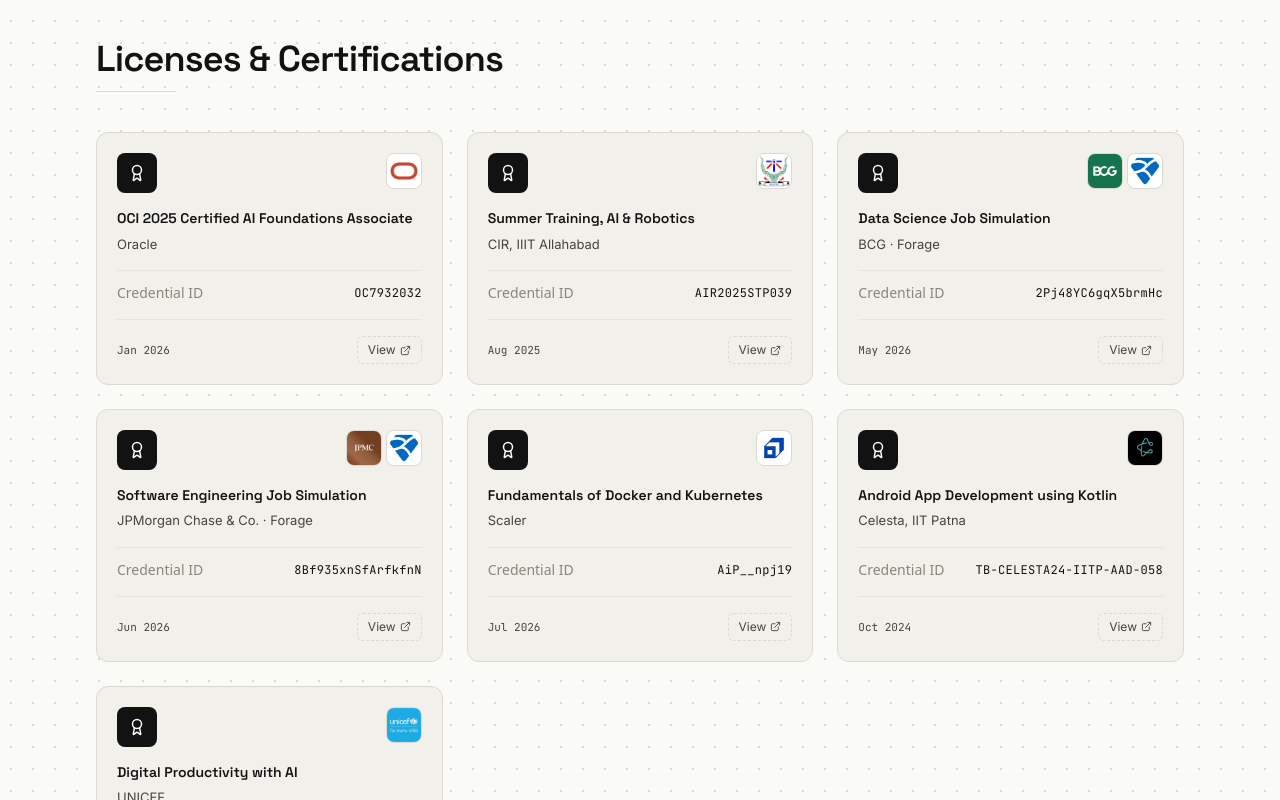
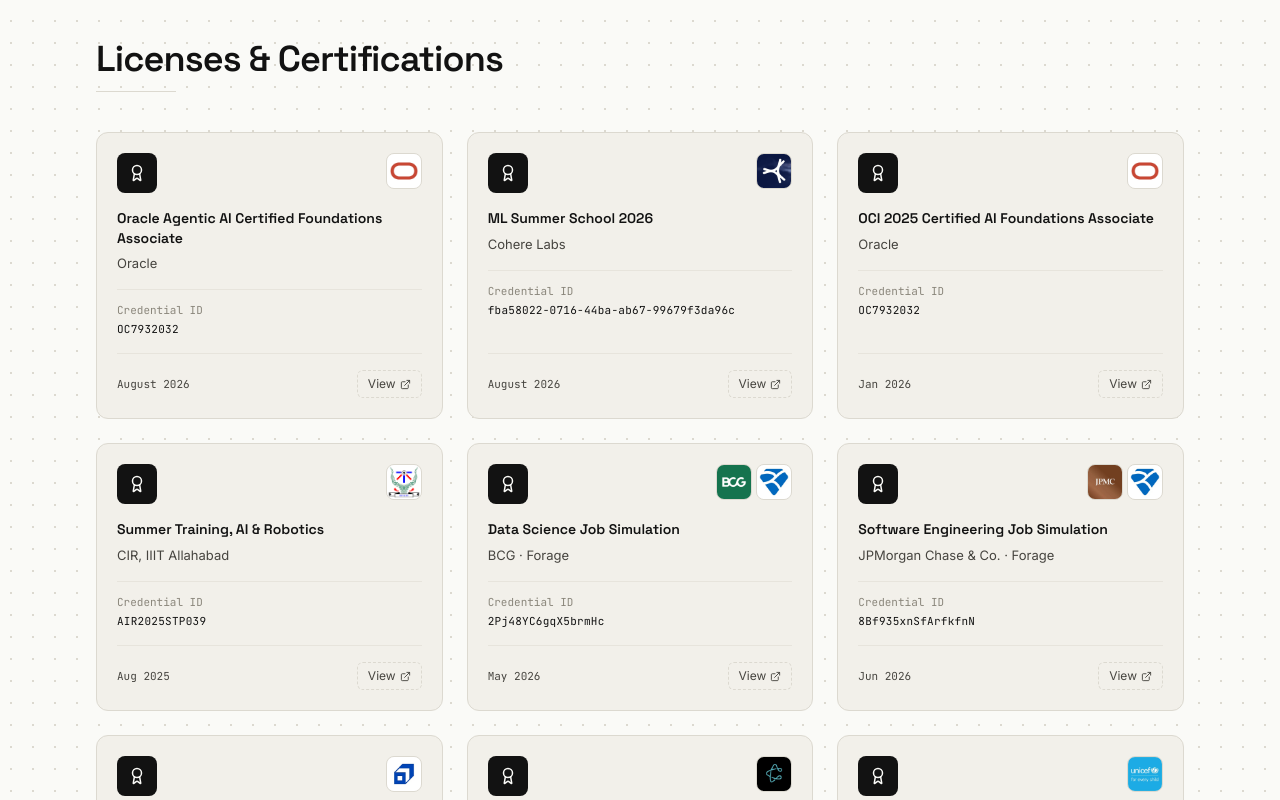
Before and after one commit to sdShaggy/Sarvagya-Dwivedi, a React (Vite) app: page / in a window 1280 px wide. Shown: the part 5160-5960 px from the top of the page. Built offline with nearby package versions, Linux system fonts and the light colour scheme; the HTML template or start-up script is replaced by a standard one.

Commit message:
added certs & updated info

```diff
--- a/src/components/Certifications.tsx
+++ b/src/components/Certifications.tsx
@@ -40,11 +40,11 @@
       </p>
 
       {/* Credential ID */}
-      <div className="mt-4 pt-3 border-t border-border-soft flex items-center justify-between text-sm">
-        <span className="text-mute">Credential ID</span>
-        <span className="font-mono text-ink text-[12px] tracking-wide">
+      <div className="mt-4 pt-3 border-t border-border-soft">
+        <div className="text-[11px] text-mute font-mono mb-0.5">Credential ID</div>
+        <div className="font-mono text-ink text-[11px] tracking-wide break-all">
           {c.credentialId}
-        </span>
+        </div>
       </div>
 
       <div className="flex-1" />
--- a/src/data/content.ts
+++ b/src/data/content.ts
@@ -15,7 +15,7 @@
   email: "sarvagyadwivedi0308@gmail.com",
   github: "https://github.com/sdShaggy",
   linkedin: "https://www.linkedin.com/in/sarvagya-dwivedi-4b1934295",
-  resumeHref: "https://drive.google.com/file/d/1gSK254XdmzHBRkPVMjJZYPew_9WSl0eO/view?usp=sharing",
+  resumeHref: "https://drive.google.com/file/d/1lBzn5PNYUUtq-qaYnNUWSoVZQyeBIbRX/view?usp=sharing",
   tagline:
     "Computer Science undergraduate building end-to-end ML and multimodal AI systems, from forecasting pipelines to GenAI & RAG.",
 };
@@ -141,11 +141,25 @@
 ];
 
 export const CERTIFICATIONS: Certification[] = [
+  { title: "Oracle Agentic AI Certified Foundations Associate",
+      issuer: "Oracle",
+      credentialId: "OC7932032",
+      date: "August 2026",
+      href:"https://catalog-education.oracle.com/ords/certview/sharebadge?id=CDF056B320897A8821A409FB059CBE5088BD3F01B24EFD3A0EFF98D8B8A0E605",
+      logos: ["images/certi/oracle.jpg"],
+    },
+  { title: "ML Summer School 2026",
+      issuer: "Cohere Labs",
+      credentialId: "fba58022-0716-44ba-ab67-99679f3da96c",
+      date: "August 2026",
+      href:"https://drive.google.com/file/d/1CPI58jYeUy4FurUl643A7k9tjAscSp5Q/view?usp=drivesdk",
+      logos: ["images/certi/cohere_labs_logo.jpg"],
+    },
   { title: "OCI 2025 Certified AI Foundations Associate",
       issuer: "Oracle",
       credentialId: "OC7932032",
       date: "Jan 2026",
-      href:"https://drive.google.com/file/d/1CPI58jYeUy4FurUl643A7k9tjAscSp5Q/view?usp=drivesdk",
+      href:"https://catalog-education.oracle.com/ords/certview/sharebadge?id=131B887470B01391859F86C6A497AEE391C47109B693B47D24F92973D51FAE49",
       logos: ["images/certi/oracle.jpg"],
     },
   { title: "Summer Training, AI & Robotics",
```
Also changed, not shown: public/images/certi/cohere_labs_logo.jpg (added).
